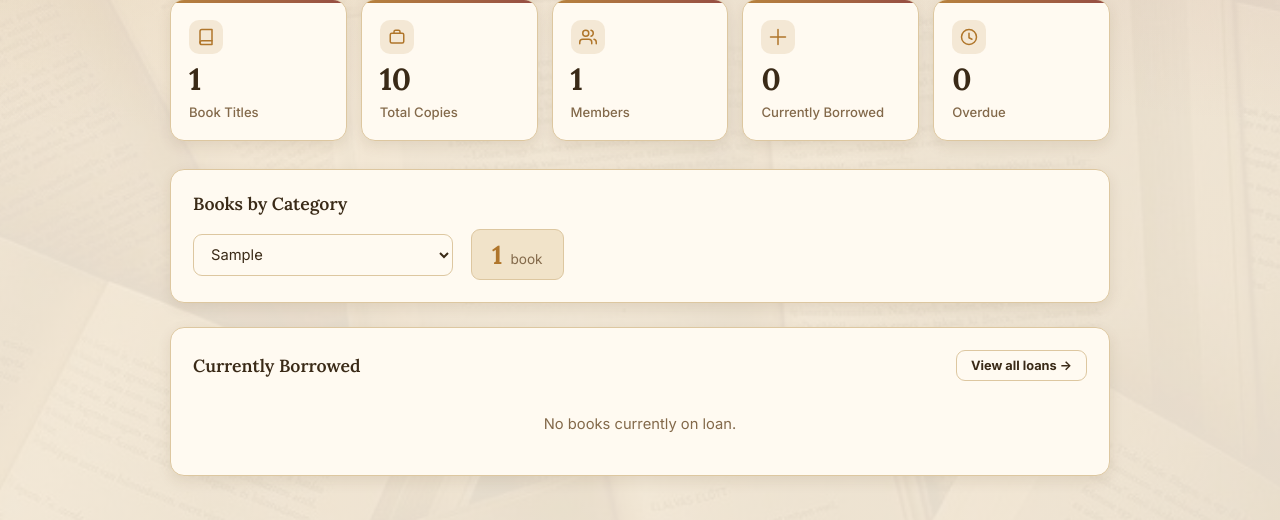
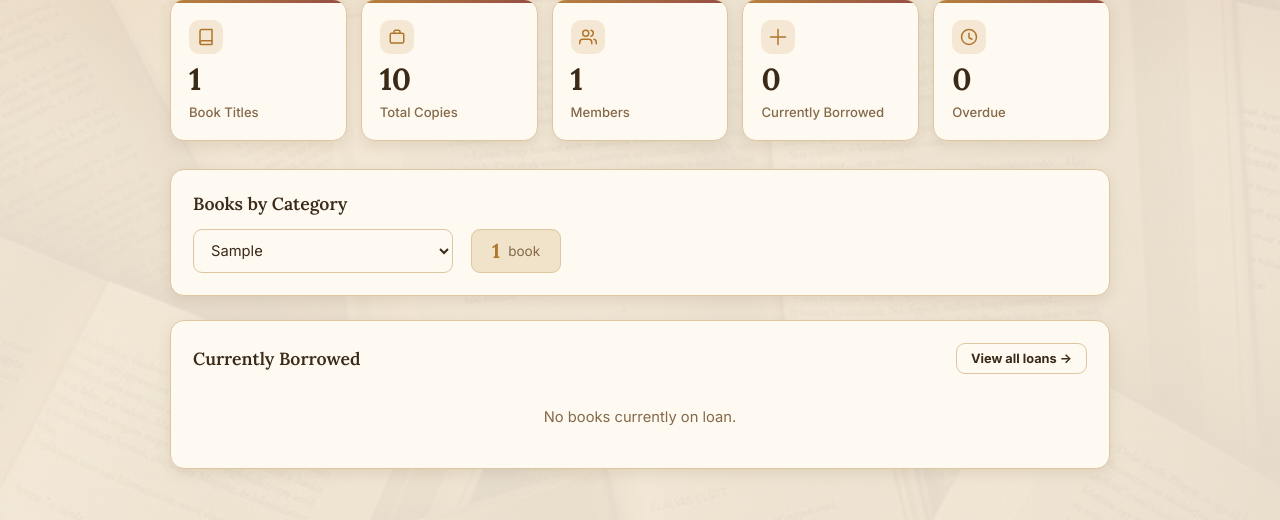
Before and after one commit to DondieGatan/library-management-system, a Flask app: page / in a window 1280 px wide. Shown: the part 150-670 px from the top of the page. Run offline with Flask 3, Linux system fonts and the light colour scheme; the visitor is signed in with stand-in values (Sample User, id 1); tables that the repository leaves empty hold one stand-in row (values such as "Sample post").

Commit message:
Match category count box height to the dropdown
Both now sit at a fixed 44px height with centered content; the count
number's font-size was reduced from 1.6rem to 1.25rem so it fits the
shorter box cleanly instead of overflowing it.

Co-Authored-By: Claude Sonnet 5 <noreply@anthropic.com>

```diff
--- a/static/css/style.css
+++ b/static/css/style.css
@@ -629,7 +629,8 @@ img.book-cover {
 .category-picker select {
   flex: 1;
   max-width: 260px;
-  padding: 10px 13px;
+  height: 44px;
+  padding: 0 13px;
   border-radius: var(--radius-sm);
   border: 1px solid var(--border);
   background: var(--surface);
@@ -640,17 +641,19 @@ img.book-cover {
 
 .category-count {
   display: flex;
-  align-items: baseline;
+  align-items: center;
   gap: 8px;
-  padding: 8px 20px;
+  height: 44px;
+  padding: 0 20px;
   border-radius: var(--radius-sm);
   background: var(--surface-2);
   border: 1px solid var(--border);
 }
 .category-count-value {
   font-family: 'Lora', serif;
-  font-size: 1.6rem;
+  font-size: 1.25rem;
   font-weight: 700;
+  line-height: 1;
   color: var(--accent);
   animation: fadeInUp 0.3s cubic-bezier(0.22, 1, 0.36, 1) both;
 }
```
